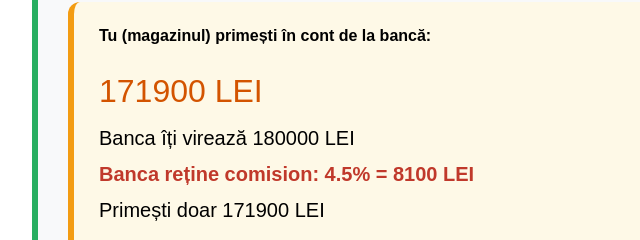
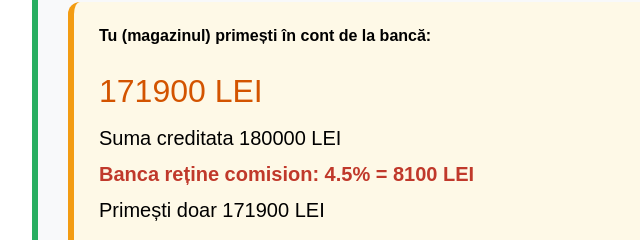
Before and after one commit to ionanghel-cmd/credit, a plain HTML site: page index.html in a window 1280 px wide. Shown: the part 940-1180 px from the top of the page, 193-833 px from the left. Drawn offline with nearby package versions, Linux system fonts and the light colour scheme.

Commit message:
Update index.html

```diff
--- a/index.html
+++ b/index.html
@@ -168,7 +168,7 @@
                 document.getElementById('comisionLei').innerHTML = `<span class="comision">Banca reține comision: ${comisionBanca}% = ${comisionLei.toFixed(0)} LEI</span>`;
                 document.getElementById('profitReal').innerHTML = `<span class="profit">Profitul tău real: +${profitReal.toFixed(0)} LEI</span>`;
             } else {
-                document.getElementById('detaliuBanca').innerHTML = `Banca îți virează ${sumaCreditata.toFixed(0)} LEI`;
+                document.getElementById('detaliuBanca').innerHTML = `Suma creditata ${sumaCreditata.toFixed(0)} LEI`;
                 document.getElementById('comisionLei').innerHTML = `<span class="comision">Banca reține comision: ${comisionBanca}% = ${(sumaCreditata * comisionBanca / 100).toFixed(0)} LEI</span>`;
                 document.getElementById('profitReal').innerHTML = `Primești doar ${(sumaCreditata * (1 - comisionBanca/100)).toFixed(0)} LEI`;
             }
```
